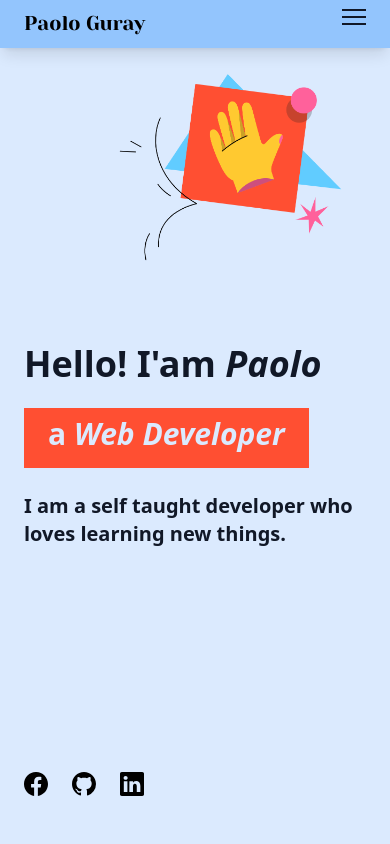
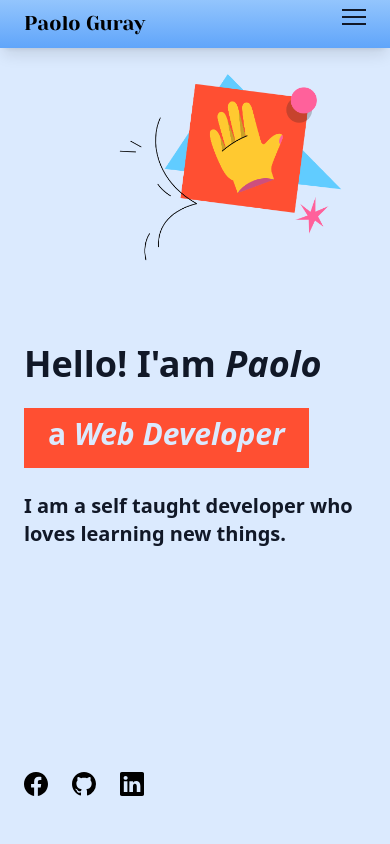
Before and after one commit to Froiod/Portfoliov3, a React (Vite) app: page / in a window 390 px wide. Shown: the top 844 px of the page. Built offline with nearby package versions, Linux system fonts and the light colour scheme.

Commit message:
framer motion installedand added animation to navbar

```diff
--- a/package.json
+++ b/package.json
@@ -11,7 +11,7 @@
   "dependencies": {
     "@emailjs/browser": "^3.10.0",
     "dotenv": "^16.0.3",
-    "framer-motion": "^10.0.0",
+    "framer-motion": "^10.2.3",
     "react": "^18.2.0",
     "react-dom": "^18.2.0",
     "react-icons": "^4.8.0",
--- a/src/components/Navbar.jsx
+++ b/src/components/Navbar.jsx
@@ -2,6 +2,7 @@ import { AiOutlineHome, AiOutlineUser, AiOutlineSend } from 'react-icons/ai'
 import { BsBriefcase } from 'react-icons/bs'
 import {useState} from 'react'
 import { Link } from "react-scroll"
+import {motion} from 'framer-motion'
 
 const menuItems = [
   {
@@ -40,10 +41,27 @@ const Navbar = () => {
     setToggle(false)
     setOpen(false)
   }
+  // animation
+  const navMenu = {
+    opened: {
+      y: 0,
+      opacity: 1,
+      transition: {
+        duration: 0.3,
+      },
+    },
+    closed: {
+      y: -200,
+      opacity: 1,
+      transition: {
+        duration: 0.3,
+      },
+    }
+  }
 
   return (
-    <header className="w-full fixed z-40 top-0 left-0 " id="header">
-      <nav className="h-12 flex justify-between items-center bg-blue-300 px-6 shadow-lg">
+    <header className="w-full fixed top-0 left-0 z-40" id="header">
+      <nav className="h-12 flex justify-between items-center bg-gradient-to-b from-blue-300 to-blue-400 px-6 shadow-lg z-50">
         <a href="#" className="font-yeseva text-xl md:text-2xl">Paolo Guray</a>
         <ul className="hidden md:flex space-x-8 font-semibold text-xl">
           {menuItems.map((menu) => (
@@ -62,8 +80,11 @@ const Navbar = () => {
         </div>
       </nav>
 
-      {toggle && (
-        <div className="md:hidden w-full bg-blue-300 rounded-b-3xl shadow-lg p-6" id="menu">
+        <motion.div className="absolute md:hidden w-full bg-blue-300 rounded-b-3xl shadow-xl p-6 -z-10" id="menu"
+          variants={navMenu}
+          initial={{opacity: 0, y: -24,}}
+          animate={isOpen ? "opened" : "closed"}
+        >
           <ul className="flex items-center justify-between w-full py-8 font-bold  text-gray-600">
             {menuItems.map((menu) => (
               <li key={`link-${menu.item}`} className='text-base sm:text-lg cursor-pointer hover:text-gray-800 hover:transition-all'>
@@ -74,9 +95,7 @@ const Navbar = () => {
               </li>
             ))}
           </ul>
-        </div>
-      )}
-
+        </motion.div>
     </header>
   )
 }
```
Also changed, not shown: 1 other file (tests, documents, lock files or other folders).
